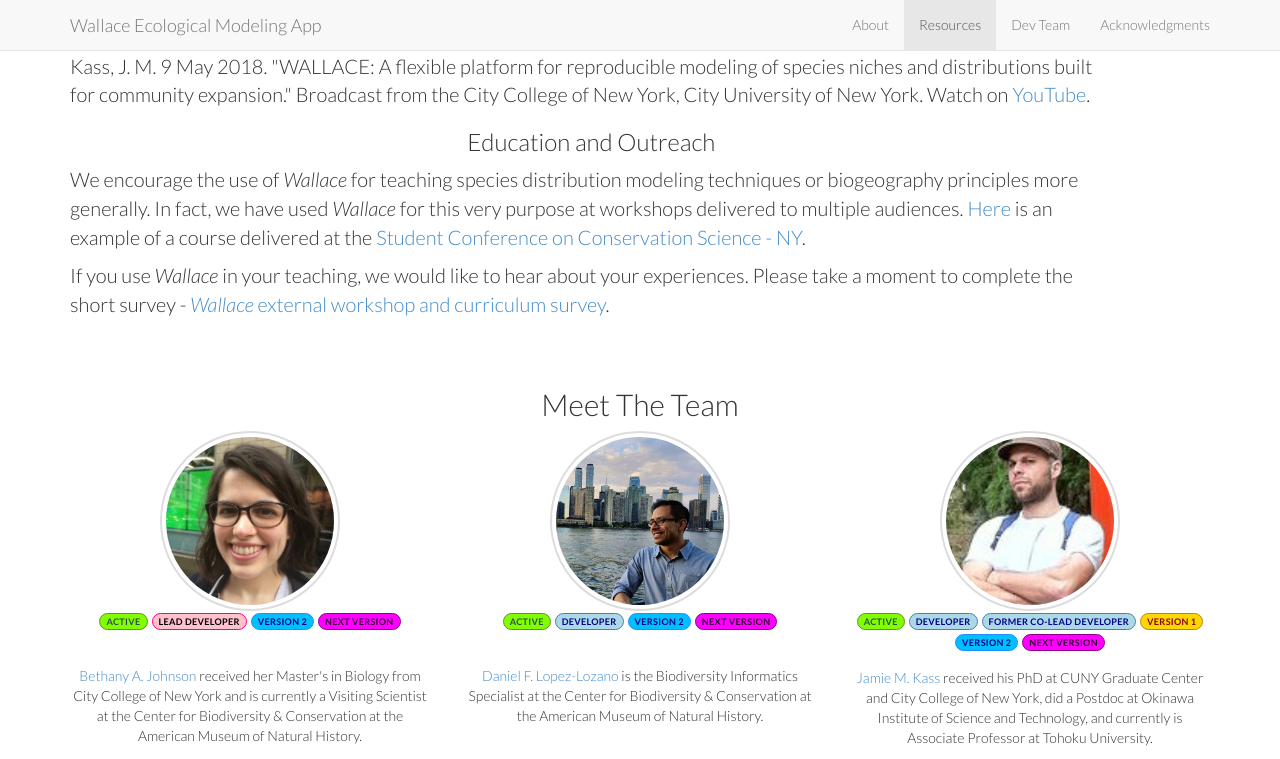
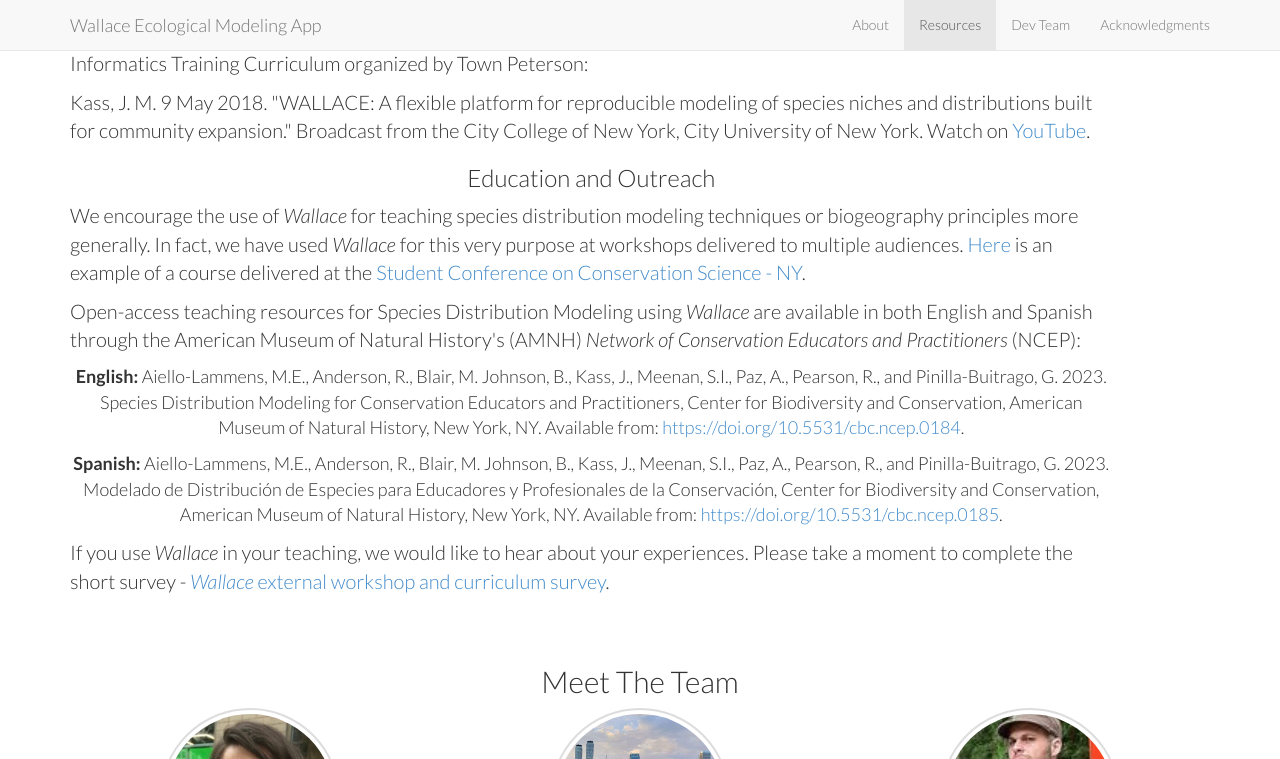
Before and after one commit to wallaceEcoMod/wallaceecomod.github.io, a Jekyll site: the page built from index.html, in a window 1280 px wide and 900 px high, scrolled down 2588 px, cut to the strip 0-759 px from the top of the window. Built offline with Jekyll 4.4.1, drawn with Linux system fonts in a browser that asks for light colours; some of the changed text lies outside the part shown.

Commit message:
Add NCEP resources and include Ecography acknowledgment

```diff
--- a/_includes/resources.html
+++ b/_includes/resources.html
@@ -9,18 +9,22 @@
       <p style="font-size:20px" align="left">
 	<b>If you use <i>Wallace</i> in your research, please cite these papers.</b>
 	      <br/>
-	Our latest software note is in <i>Ecography</i>, detailing the updates made in version 2, or see our initial publication in <i>Methods in Ecology and Evolution</i> for more information.
+	Our latest software note is in <i>Ecography</i>, detailing the updates made in version 2, or see our initial publication in <i>Methods in Ecology and Evolution</i> for more information.<br>
+
       </p>
       <p style="font-size:18px" align="left">
 	Kass JM, Pinilla-Buitrago GE, Paz A, Johnson BA, Grisales-Betancur V, Meenan SI, Attali D, Broennimann O, Galante PJ, Maitner BS,
 	      Owens HL, Varela S, Aiello-Lammens ME, Merow C, Blair ME, Anderson RP. (2023).
 	      <i>wallace</i> 2: a shiny app for modeling species niches and distributions redesigned to facilitate expansion via module contributions.
 	      <i>Ecography</i>, Volume 2023(3), e06547. <a href="https://doi.org/10.1111/ecog.06547" target="_blank">https://doi.org/10.1111/ecog.06547</a></p>
-	    <p style="font-size:18px" align="left">
+      <p style="font-size:18px" align="left">
+            Recognized as the <b>Top Cited Article</b> in <i>Ecography</i> among work published between January 1, 2023 and December 31, 2023.
+      </p>
+      <p style="font-size:18px" align="left">
 	Kass JM, Vilela B, Aiello‐Lammens ME, Muscarella R, Merow C, Anderson RP. (2018). <i>Wallace</i>: A flexible platform for
 	reproducible modeling of species niches and distributions built for community expansion. <i>Methods in Ecology and Evolution</i>,
 	9, 1151–1156. <a href="https://doi.org/10.1111/2041-210X.12945" target="_blank">https://doi.org/10.1111/2041-210X.12945</a>
-
+      </p>
       <h3>Tutorials and Vignettes</h3>
       <p style="font-size:20px" align="left">
 	For a tutorial, please see our updated <a href="https://wallaceecomod.github.io/wallace/articles/tutorial-v2.html" target="_blank">vignette</a> for version 2.0.0+.
@@ -74,6 +78,9 @@
       <h3>Education and Outreach</h3>
       <p style="font-size:20px" align="left">
         We encourage the use of <i>Wallace</i> for teaching species distribution modeling techniques or biogeography principles more generally. In fact, we have used <i>Wallace</i> for this very purpose at workshops delivered to multiple audiences. <a href="https://mlammens.github.io/SCCS-R-Wallace/" target="_blank">Here</a> is an example of a course delivered at the <a href="https://www.amnh.org/research/center-for-biodiversity-conservation/convening-and-connecting/sccs-ny" target="_blank">Student Conference on Conservation Science - NY</a>.</p>
+      <p style="font-size:20px" align="left">Open-access teaching resources for Species Distribution Modeling using <i>Wallace</i> are available in both English and Spanish through the American Museum of Natural History's (AMNH) <i>Network of Conservation Educators and Practitioners</i> (NCEP):</p>
+      <p style="font-size:18px"><b>English:</b> Aiello-Lammens, M.E., Anderson, R., Blair, M. Johnson, B., Kass, J., Meenan, S.I., Paz, A., Pearson, R., and Pinilla-Buitrago, G. 2023. Species Distribution Modeling for Conservation Educators and Practitioners, Center for Biodiversity and Conservation, American Museum of Natural History, New York, NY. Available from: <a href="https://doi.org/10.5531/cbc.ncep.0184" target="_blank">https://doi.org/10.5531/cbc.ncep.0184</a>.</p>
+      <p style="font-size:18px"><b>Spanish:</b> Aiello-Lammens, M.E., Anderson, R., Blair, M. Johnson, B., Kass, J., Meenan, S.I., Paz, A., Pearson, R., and Pinilla-Buitrago, G. 2023. Modelado de Distribución de Especies para Educadores y Profesionales de la Conservación, Center for Biodiversity and Conservation, American Museum of Natural History, New York, NY. Available from: <a href="https://doi.org/10.5531/cbc.ncep.0185" target="_blank">https://doi.org/10.5531/cbc.ncep.0185</a>.</p>
       <p style="font-size:20px" align="left">
         If you use <i>Wallace</i> in your teaching, we would like to hear about your experiences. Please take a moment to complete the short survey - <a href="https://docs.google.com/forms/d/e/1FAIpQLSdR4qVprBBpyEZwF4sAurjKuXrxggEA7jWnINenltnUY3nWnA/viewform?usp=sf_link" target="_blank"><i>Wallace</i> external workshop and curriculum survey</a>.</p>
 
```
